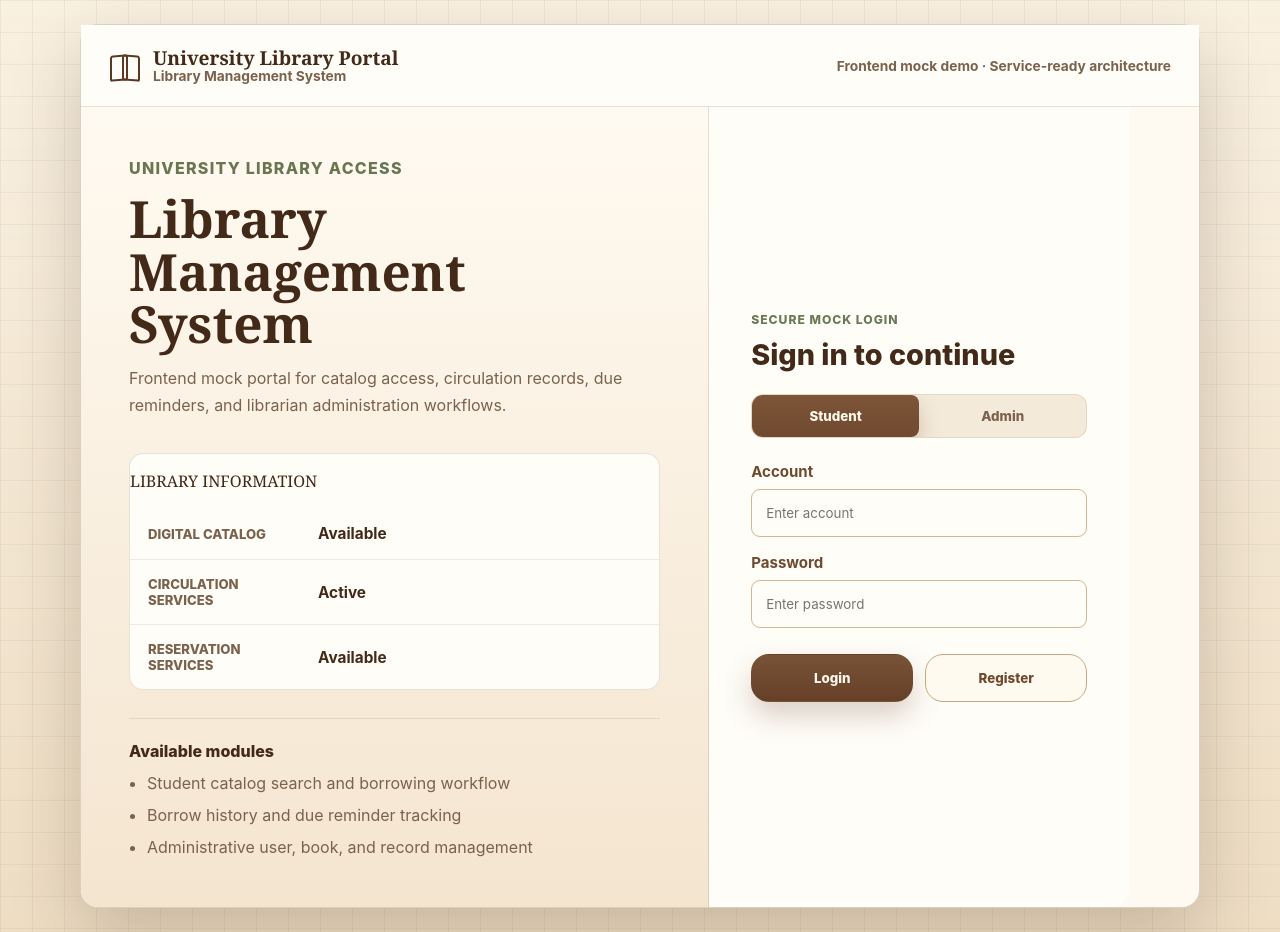
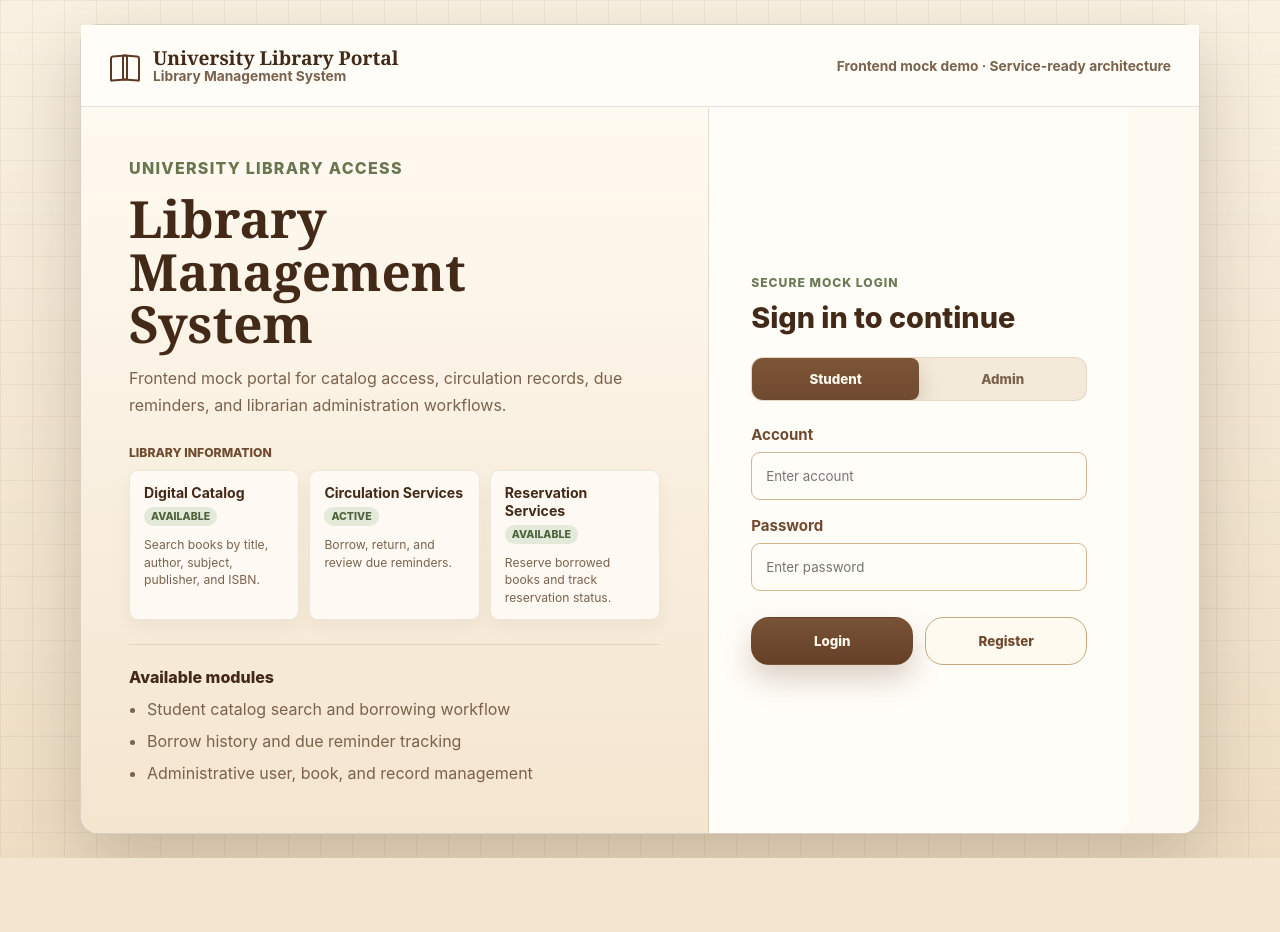
Before and after one commit to ntu-b13505010/library-management-frontend, a React (Vite) app: page /login in a window 1280 px wide. After the commit the page ends 858 px from the top, so only its background shows below. Built offline with nearby package versions, Linux system fonts and the light colour scheme; no server answers.

Commit message:
Refine login page library information cards

```diff
--- a/src/pages/LoginPage.jsx
+++ b/src/pages/LoginPage.jsx
@@ -68,21 +68,34 @@ function LoginPage() {
               </p>
             </div>
 
-            <div className="system-status-panel">
-              <p>LIBRARY INFORMATION</p>
-              <div className="status-row">
-                <span>Digital Catalog</span>
-                <strong>Available</strong>
+            <section className="library-information" aria-labelledby="library-information-title">
+              <p id="library-information-title" className="library-information__title">
+                LIBRARY INFORMATION
+              </p>
+              <div className="library-information__grid">
+                <article className="library-information__card">
+                  <div className="library-information__card-heading">
+                    <strong>Digital Catalog</strong>
+                    <span>Available</span>
+                  </div>
+                  <p>Search books by title, author, subject, publisher, and ISBN.</p>
+                </article>
+                <article className="library-information__card">
+                  <div className="library-information__card-heading">
+                    <strong>Circulation Services</strong>
+                    <span>Active</span>
+                  </div>
+                  <p>Borrow, return, and review due reminders.</p>
+                </article>
+                <article className="library-information__card">
+                  <div className="library-information__card-heading">
+                    <strong>Reservation Services</strong>
+                    <span>Available</span>
+                  </div>
+                  <p>Reserve borrowed books and track reservation status.</p>
+                </article>
               </div>
-              <div className="status-row">
-                <span>Circulation Services</span>
-                <strong>Active</strong>
-              </div>
-              <div className="status-row">
-                <span>Reservation Services</span>
-                <strong>Available</strong>
-              </div>
-            </div>
+            </section>
 
             <div className="module-list">
               <p>Available modules</p>
--- a/src/styles/global.css
+++ b/src/styles/global.css
@@ -2794,6 +2794,71 @@ select {
   background: #fffdf8;
 }
 
+.library-information {
+  max-width: 620px;
+  margin: 26px 0 24px;
+}
+
+.library-information__title {
+  margin: 0 0 10px;
+  color: var(--coffee-brown);
+  font-family:
+    Inter, ui-sans-serif, system-ui, -apple-system, BlinkMacSystemFont, "Segoe UI", sans-serif;
+  font-size: 0.76rem;
+  font-weight: 850;
+  text-transform: uppercase;
+}
+
+.library-information__grid {
+  display: grid;
+  grid-template-columns: repeat(3, minmax(0, 1fr));
+  gap: 10px;
+}
+
+.library-information__card {
+  min-width: 0;
+  border: 1px solid rgba(92, 58, 31, 0.1);
+  border-radius: 9px;
+  padding: 13px 14px;
+  background: rgba(255, 253, 248, 0.82);
+  box-shadow: 0 7px 18px rgba(67, 41, 24, 0.05);
+}
+
+.library-information__card-heading {
+  display: grid;
+  gap: 5px;
+}
+
+.library-information__card strong {
+  color: var(--deep-coffee);
+  font-family:
+    Inter, ui-sans-serif, system-ui, -apple-system, BlinkMacSystemFont, "Segoe UI", sans-serif;
+  font-size: 0.88rem;
+  line-height: 1.25;
+}
+
+.library-information__card span {
+  width: fit-content;
+  border-radius: 999px;
+  padding: 3px 7px;
+  background: #e3ead9;
+  color: #4f633d;
+  font-family:
+    Inter, ui-sans-serif, system-ui, -apple-system, BlinkMacSystemFont, "Segoe UI", sans-serif;
+  font-size: 0.66rem;
+  font-weight: 850;
+  text-transform: uppercase;
+}
+
+.library-information__card p {
+  margin: 10px 0 0;
+  color: var(--ink-muted);
+  font-family:
+    Inter, ui-sans-serif, system-ui, -apple-system, BlinkMacSystemFont, "Segoe UI", sans-serif;
+  font-size: 0.76rem;
+  line-height: 1.45;
+}
+
 .status-row {
   display: grid;
   grid-template-columns: 150px minmax(0, 1fr);
```
